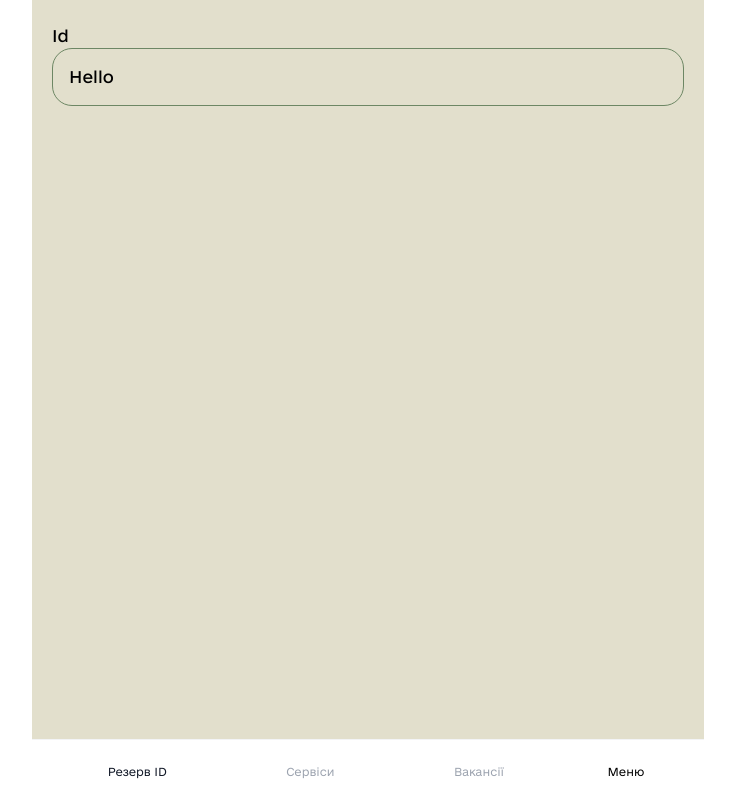
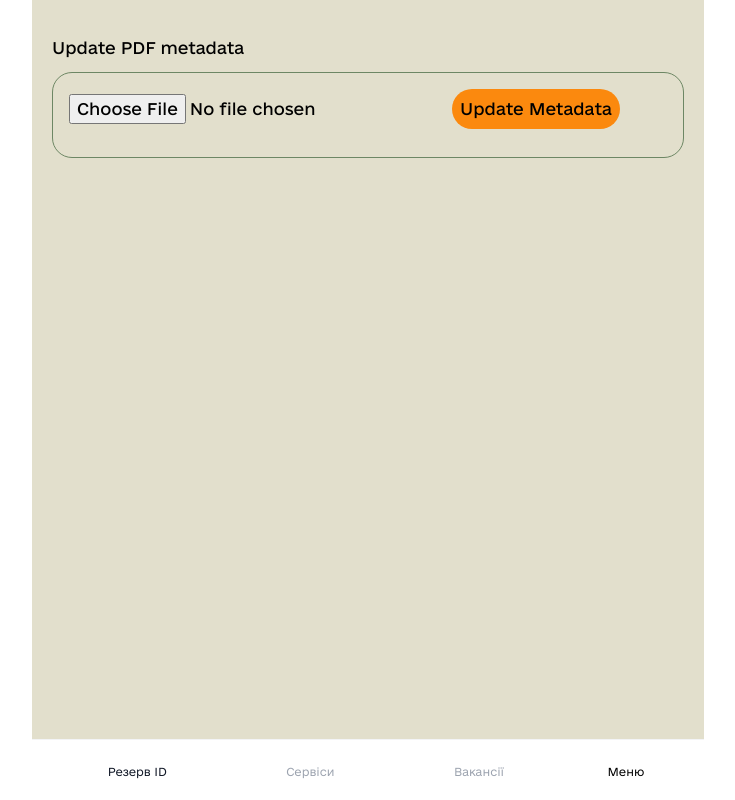
Before and after one commit to kozlov-anton/nuxt-pwa, a Nuxt app: page /id in a window 1280 px wide. Shown: the whole page, without its empty margins (272-1007 px from the left). Built offline with nearby package versions, Linux system fonts and the light colour scheme.

Commit message:
Implemented form

```diff
--- a/app/assets/css/main.css
+++ b/app/assets/css/main.css
@@ -28,4 +28,10 @@
     html {
         font-family: "eUkraine", sans-serif;
     }
+    h1 {
+        @apply my-3;
+    }
+    h2 {
+        @apply my-2;
+    }
 }
--- a/app/pages/id.vue
+++ b/app/pages/id.vue
@@ -1,8 +1,111 @@
 <template>
-    <h1>Id</h1>
-    <Card> Hello </Card>
+    <h1>Update PDF metadata</h1>
+    <Card className="flex flex-col">
+        <div class="mb-3">
+            <input type="file" @change="handleFileChange" accept=".pdf" />
+            <button class="bg-orange rounded-card p-2" @click="updateMetadata">
+                Update Metadata
+            </button>
+        </div>
+
+        <hr v-if="metadata" />
+        <div v-if="metadata" class="mt-3">
+            <p><strong>Title:</strong> {{ metadata.Title }}</p>
+            <p><strong>Subject:</strong> {{ metadata.Subject }}</p>
+            <p><strong>Author:</strong> {{ metadata.Author }}</p>
+            <p><strong>Keywords:</strong> {{ metadata.Keywords }}</p>
+            <p><strong>Creator:</strong> {{ metadata.Creator }}</p>
+            <p><strong>Producer:</strong> {{ metadata.Producer }}</p>
+        </div>
+    </Card>
 </template>
 
-<script setup lang="ts">
+<script setup lang="js">
 import Card from "~/components/Card.vue";
+import { ref } from "vue";
+import { PDFDocument, StandardFonts } from "pdf-lib";
+import { saveAs } from "file-saver";
+
+const file = ref(null);
+const metadata = ref(null);
+
+async function handleFileChange(event) {
+    const selectedFile = event.target.files[0];
+    if (selectedFile && selectedFile.type === "application/pdf") {
+        file.value = selectedFile;
+        getMetadata();
+    }
+}
+
+async function getMetadata() {
+    if (!file.value) {
+        console.error("No file selected");
+        return;
+    }
+
+    // Load the PDF document
+    const pdfBytes = await file.value.arrayBuffer();
+    const pdfDoc = await PDFDocument.load(pdfBytes);
+
+    // Get metadata
+    metadata.value = {
+        Title: pdfDoc.getTitle() || "N/A",
+        Subject: pdfDoc.getSubject() || "N/A",
+        Author: pdfDoc.getAuthor() || "N/A",
+        Keywords: pdfDoc.getKeywords() || [],
+        Creator: pdfDoc.getCreator() || "N/A",
+        Producer: pdfDoc.getProducer() || "N/A",
+    };
+}
+
+async function updateMetadata() {
+    if (!file.value) {
+        console.error("No file selected");
+        return;
+    }
+
+    // Load the PDF document
+    const pdfBytes = await file.value.arrayBuffer();
+    const pdfDoc = await PDFDocument.load(pdfBytes);
+
+    // Update metadata
+    pdfDoc.setTitle("Anton Kozlov - Senior Frontend Engineer");
+    pdfDoc.setAuthor("Anton Kozlov");
+    pdfDoc.setSubject("Application for Senior Frontend Engineer role");
+    pdfDoc.setKeywords([
+        "Vue.js",
+        "Vue",
+        "Nuxt.js",
+        "Nuxt",
+        "React.js",
+        "React",
+        "JavaScript",
+        "TypeScript",
+        "Node.js",
+        "HTML",
+        "CSS",
+        "Tailwind CSS",
+        "PWA",
+        "GraphQL",
+        "REST",
+        "CI/CD",
+        "k8s",
+        "Vuex",
+        "Redux",
+        "Vite",
+    ]);
+    pdfDoc.setProducer("");
+    pdfDoc.setCreator("");
+
+    // Serialize the PDF to bytes
+    const updatedPdfBytes = await pdfDoc.save();
+
+    getMetadata();
+
+    // Save the updated PDF file
+    saveAs(
+        new Blob([updatedPdfBytes]),
+        "CV Kozlov Anton - Frontend Engineer.pdf",
+    );
+}
 </script>
--- a/package.json
+++ b/package.json
@@ -13,11 +13,14 @@
   "dependencies": {
     "@nuxtjs/tailwindcss": "6.14.0",
     "@vite-pwa/nuxt": "1.1.1",
+    "file-saver": "^2.0.5",
     "nuxt": "^4.4.8",
+    "pdf-lib": "^1.17.1",
     "vue": "^3.5.35",
     "vue-router": "^5.1.0"
   },
   "devDependencies": {
+    "@types/file-saver": "^2.0.7",
     "gh-pages": "^6.3.0"
   }
 }
```
Also changed, not shown: 1 other file (tests, documents, lock files or other folders).
